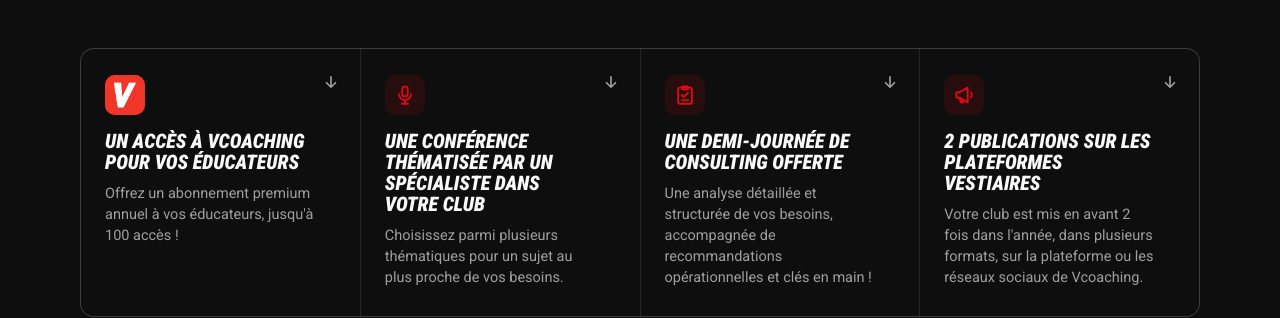
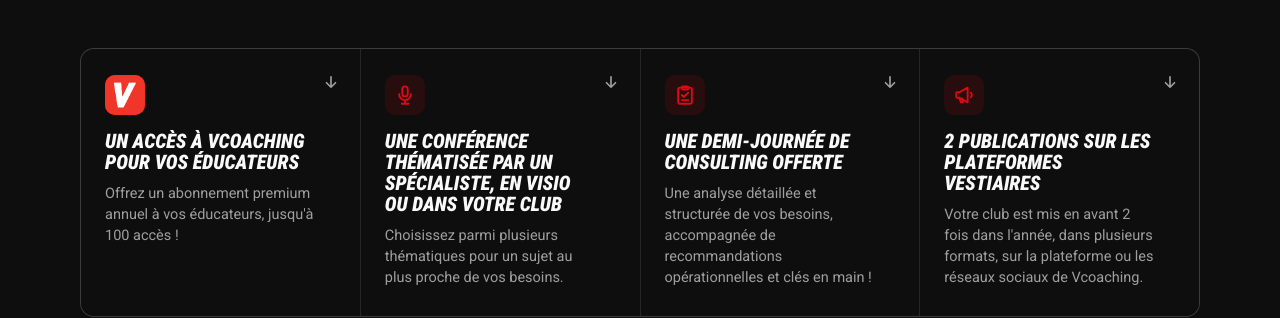
Before and after one commit to Vcoaching/vcoaching-offre-clubs, a plain HTML site: page index.html in a window 1280 px wide. Shown: the part 760-1078 px from the top of the page. Drawn offline with Linux system fonts and the light colour scheme.

Commit message:
Tuile Conférence : en visio ou dans votre club
Co-Authored-By: Claude Opus 5.5 <noreply@anthropic.com>

```diff
--- a/index.html
+++ b/index.html
@@ -737,7 +737,7 @@ footer { border-top: 1px solid var(--line); padding: 44px 0 56px; }
       <div class="hero-bottom">
         <nav class="tiles reveal" aria-label="Les 4 contreparties">
           <a class="tile" href="#plateforme"><svg class="arr"><use href="#i-arrow-dr"/></svg><span class="ico ico-v"><img src="assets/sigle-v.webp" alt=""></span><span class="t">Un accès à Vcoaching pour vos éducateurs</span><span class="d">Offrez un abonnement premium annuel à vos éducateurs, jusqu'à 100 accès&nbsp;!</span></a>
-          <a class="tile" href="#intervention"><svg class="arr"><use href="#i-arrow-dr"/></svg><span class="ico"><svg><use href="#i-mic"/></svg></span><span class="t">Une conférence thématisée par un spécialiste dans votre club</span><span class="d">Choisissez parmi plusieurs thématiques pour un sujet au plus proche de vos besoins.</span></a>
+          <a class="tile" href="#intervention"><svg class="arr"><use href="#i-arrow-dr"/></svg><span class="ico"><svg><use href="#i-mic"/></svg></span><span class="t">Une conférence thématisée par un spécialiste, en visio ou dans votre club</span><span class="d">Choisissez parmi plusieurs thématiques pour un sujet au plus proche de vos besoins.</span></a>
           <a class="tile" href="#consulting"><svg class="arr"><use href="#i-arrow-dr"/></svg><span class="ico"><svg><use href="#i-clipboard"/></svg></span><span class="t">Une demi-journée de consulting offerte</span><span class="d">Une analyse détaillée et structurée de vos besoins, accompagnée de recommandations opérationnelles et clés en main&nbsp;!</span></a>
           <a class="tile" href="#visibilite"><svg class="arr"><use href="#i-arrow-dr"/></svg><span class="ico"><svg><use href="#i-megaphone"/></svg></span><span class="t">2 publications sur les plateformes VESTIAIRES</span><span class="d">Votre club est mis en avant 2 fois dans l'année, dans plusieurs formats, sur la plateforme ou les réseaux sociaux de Vcoaching.</span></a>
         </nav>
```
